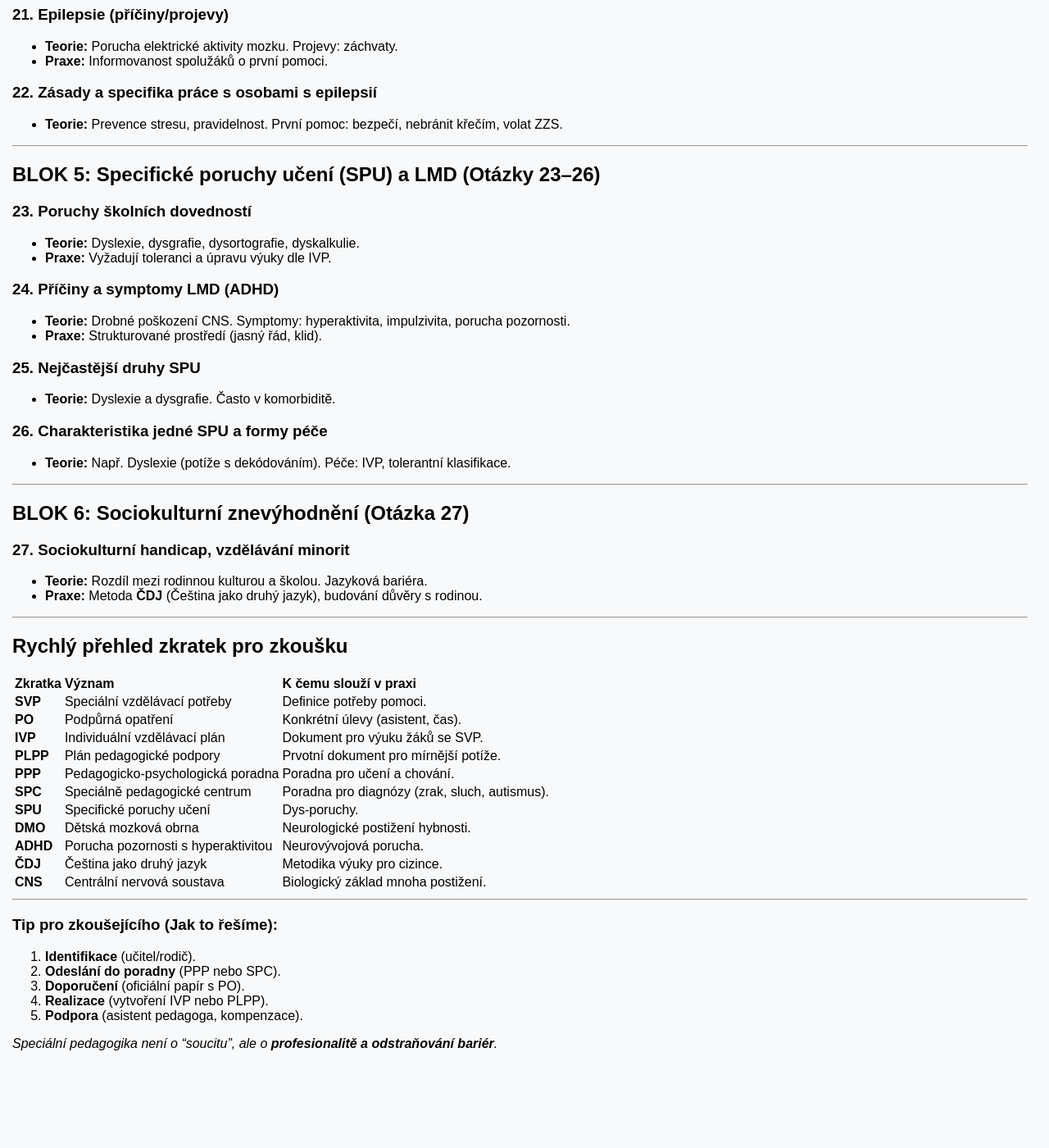
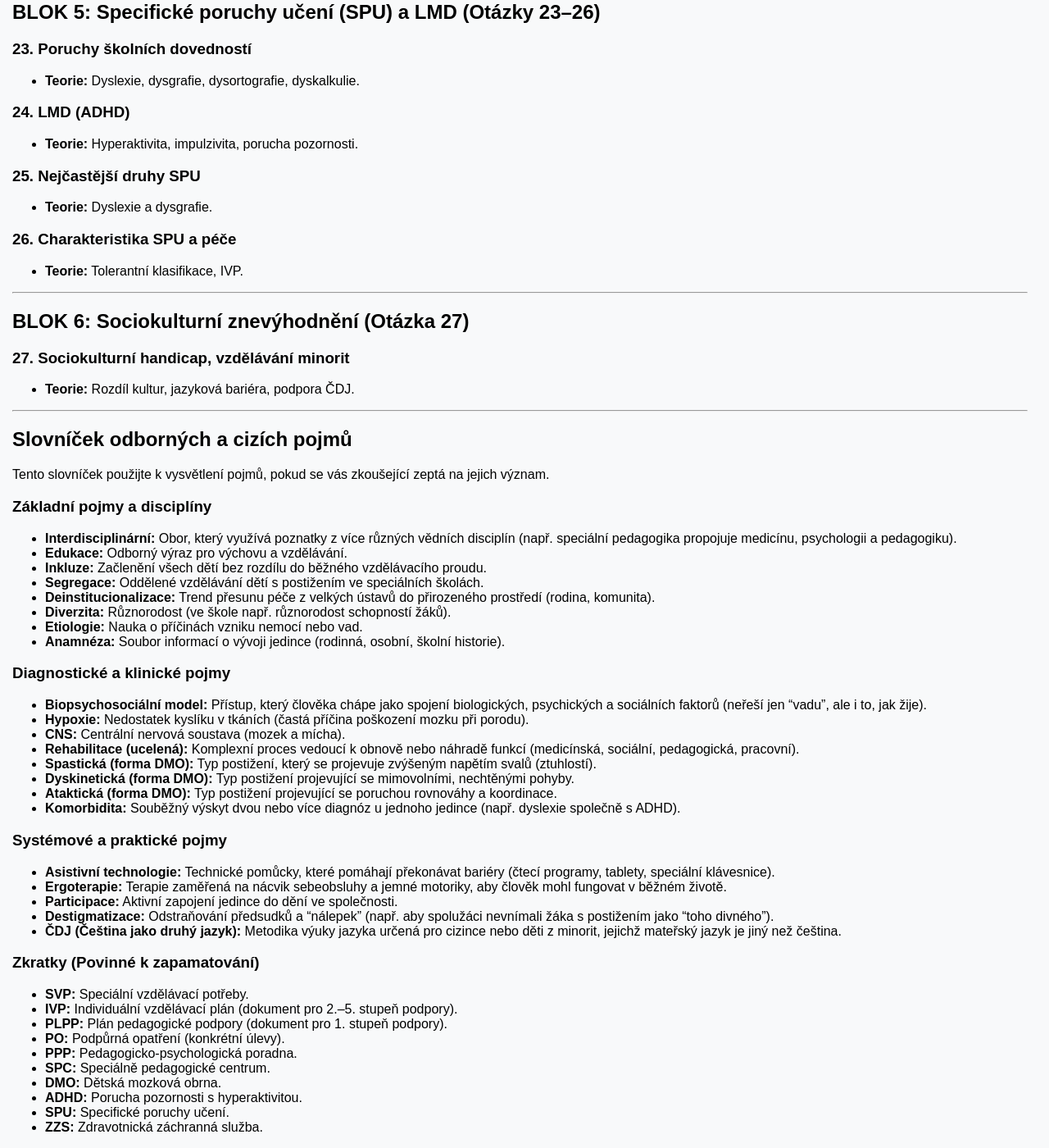
Before and after one commit to bedjan/bedjan.github.io, a Jekyll site: the page built from otazky.md, in a window 1280 px wide and 1400 px high, scrolled down 2299 px. Shown: the whole window at 82% size. Built offline with Jekyll 4.4.1, drawn with Linux system fonts in a browser that asks for light colours; our own code applies the rules of GitHub Pages for plain Markdown files; before the commit the page ends 3597 px from its top, so only the background shows below that; some of the changed text lies outside the part shown.

Commit message:
Update otazky.md

```diff
--- a/otazky.md
+++ b/otazky.md
@@ -1,104 +1,94 @@
 # Studium speciální pedagogiky – Kompletní podklady ke zkouškám
 
-Tento dokument slouží jako komplexní studijní materiál. Každý blok obsahuje teorii (pro zkoušejícího) a praktickou aplikaci (pro vaši profesní jistotu).
+Tento dokument slouží jako komplexní studijní materiál. Každý blok obsahuje teorii a praktickou aplikaci.
 
 ---
 
 ## BLOK 1: Základy a teoretická východiska (Otázky 1–6)
 
 ### 1. Jak lze vymezit speciální pedagogiku jako vědní obor?
-- **Teorie:** Vědní obor zabývající se edukací osob se **SVP** (Speciálními vzdělávacími potřebami). Je to disciplína interdisciplinární (pedagogika, psychologie, medicína, sociologie).
-- **Praxe:** Vnímám ji jako proces odstraňování bariér, které brání žákovi v naplnění jeho potenciálu.
+- **Teorie:** Vědní obor zabývající se edukací osob se **SVP**. Je to disciplína interdisciplinární.
+- **Praxe:** Proces odstraňování bariér.
 
 ### 2. Jaký je předmět a cíl speciální pedagogiky?
-- **Teorie:** Předmět = specifický výchovný proces u osob se znevýhodněním. Cíl = socializace, participace (zapojení) ve společnosti a kvalita života.
-- **Praxe:** Cílem není "norma", ale individuální maximum každého žáka.
+- **Teorie:** Předmět = specifický výchovný proces. Cíl = socializace, participace ve společnosti.
+- **Praxe:** Cílem je individuální maximum žáka.
 
 ### 3. Jaké jsou současné trendy ve speciální pedagogice?
-- **Teorie:** Inkluze (hlavní proud), deinstitucionalizace (odchod z ústavů), včasná intervence, využívání asistivních technologií.
-- **Praxe:** Diferenciace výuky – učitel musí umět přizpůsobit náročnost úkolů pro různé žáky.
+- **Teorie:** Inkluze, deinstitucionalizace, včasná intervence, asistivní technologie, biopsychosociální model.
+- **Praxe:** Diferenciace výuky – různé úkoly pro různé žáky.
 
 ### 4. Jak se mění postoje společnosti k lidem se znevýhodněním?
-- **Teorie:** Od izolace a charity k respektu k diverzitě a lidským právům. Postižení jako přirozená variabilita.
-- **Praxe:** Aktivní práce s kolektivem na destigmatizaci ("jinakost" není chyba).
+- **Teorie:** Od izolace k respektu k diverzitě a lidským právům.
+- **Praxe:** Práce s kolektivem na destigmatizaci.
 
 ### 5. Jaké je vnitřní členění speciální pedagogiky?
-- **Teorie:** Somatopedie (tělesné), Psychopedie (mentální), Logopedie (řeč), Surdopedie (sluch), Tyflopedie (zrak), Etopedie (chování).
-- **Praxe:** Nutnost propojování disciplín u kombinovaných vad.
+- **Teorie:** Somatopedie, Psychopedie, Logopedie, Surdopedie, Tyflopedie, Etopedie.
 
-### 6. Charakterizujte jednotlivé disciplíny speciální pedagogiky.
+### 6. Charakterizujte jednotlivé disciplíny.
 - **Teorie:** Každá se zaměřuje na jinou oblast handicapu.
-- **Praxe:** Znám instituce pro konkrétní vady – např. SPC (speciálně pedagogická centra) jsou experty na jednotlivé "-pedie".
 
 ---
 
 ## BLOK 2: Etiologie a diagnostika (Otázky 7–12)
 
-### 7. Jak se klasifikují handicapované osoby podle doby vzniku?
-- **Teorie:** Vrozené (prenatální, perinatální) a získané (postnatální).
-- **Praxe:** U získaných postižení (úraz) řeším psychologickou krizi ztráty.
+### 7. Klasifikace podle doby vzniku
+- **Teorie:** Vrozené a získané.
+- **Praxe:** U získaných postižení řeším krizi ztráty.
 
-### 8. Jaké faktory působí v prenatálním období?
-- **Teorie:** Genetika, infekce matky, intoxikace, RH inkompatibilita, stres.
+### 8. Prenatální faktory
+- **Teorie:** Genetika, infekce matky, intoxikace.
 
-### 9. Jaké faktory působí v perinatálním a postnatálním období?
+### 9. Perinatální a postnatální faktory
 - **Teorie:** Perinatální (hypoxie, trauma), Postnatální (meningitida, úrazy).
-- **Praxe:** U postnatálních úrazů úzce spolupracuji s rodinou na návratu do školy.
 
-### 10. Jaký je význam a poslání speciálně pedagogické diagnostiky?
-- **Teorie:** Nástroj k vytvoření plánu intervence, nikoliv nálepkování.
-- **Praxe:** Průběžná pedagogická diagnostika (pozorování, analýza výkonu).
+### 10. Diagnostika
+- **Teorie:** Nástroj k vytvoření plánu intervence.
+- **Praxe:** Průběžná pedagogická diagnostika.
 
-### 11. Uveďte přehled nejpoužívanějších diagnostických metod.
-- **Teorie:** Pozorování, rozhovor, anamnéza, analýza produktů činnosti, testy.
-- **Praxe:** Analýza produktů činnosti je nejpoužívanější – vidím strategii žáka.
+### 11. Diagnostické metody
+- **Teorie:** Pozorování, rozhovor, anamnéza, analýza produktů činnosti.
 
-### 12. Patří mezi diagnostické metody analýza písemného projevu?
-- **Teorie:** Ano, klíčová metoda. Ukazuje grafomotoriku, prostorovou orientaci a logiku.
-- **Praxe:** Objektivní posouzení např. dysgrafie (křečovité písmo, únavnost).
+### 12. Analýza písemného projevu
+- **Teorie:** Klíčová metoda (grafomotorika, prostor, pravopis).
 
 ---
 
 ## BLOK 3: Intervence, integrace a instituce (Otázky 13–18)
 
-### 13. Vysvětlete rozdíl mezi reedukací a kompenzací.
-- **Teorie:** Reedukace = cvičení oslabených funkcí. Kompenzace = náhrada funkcí.
-- **Praxe:** Dyslektik čte (reedukace), nevidomý používá hůl (kompenzace).
+### 13. Reedukace vs. kompenzace
+- **Teorie:** Reedukace (cvičení) vs. Kompenzace (náhrada).
 
-### 14. Co zahrnuje pojem ucelená (komplexní) rehabilitace?
+### 14. Ucelená rehabilitace
 - **Teorie:** Medicínská, psychologická, pedagogická a sociální složka.
 
-### 15. Jaké materiální a technické otázky jsou spojeny s integrací?
+### 15. Materiální integrace
 - **Teorie:** Bezbariérovost, software, ergonomie.
-- **Praxe:** Využívám asistivní technologie (např. čtecí programy).
 
-### 16. Jaké psychické a sociální otázky jsou spojeny s integrací?
-- **Teorie:** Přijetí kolektivem, prevence šikany, zdravé sebevědomí.
+### 16. Psychické otázky integrace
+- **Teorie:** Přijetí kolektivem, prevence šikany.
 
-### 17. Které speciálně výchovné a vzdělávací instituce existují?
-- **Teorie:** Speciální školy, běžné školy s podporou, diagnostické ústavy.
+### 17. Instituce
+- **Teorie:** Speciální školy, běžné školy s podporou.
 
-### 18. Které poradenské instituce existují? (SPC, PPP)
-- **Teorie:** **SPC** (pro handicap) a **PPP** (pro učení/chování).
-- **Praxe:** SPC mi dodá metodiku pro práci s žákem (např. IVP).
+### 18. Poradenské instituce (SPC, PPP)
+- **Teorie:** SPC (handicap), PPP (učení/chování).
 
 ---
 
 ## BLOK 4: Tělesná a neurologická postižení (Otázky 19–22)
 
 ### 19. DMO (vznik/formy)
-- **Teorie:** Poškození mozku v raném věku. Formy: spastická, dyskinetická, ataktická.
+- **Teorie:** Spastická, dyskinetická, ataktická.
 
 ### 20. Práce s osobami s DMO
-- **Teorie:** Ergoterapie, kompenzace pohybu, polohování.
-- **Praxe:** Podpora samostatnosti, dovoluji využít PC místo rukopisu.
+- **Teorie:** Ergoterapie, podpora samostatnosti.
 
 ### 21. Epilepsie (příčiny/projevy)
-- **Teorie:** Porucha elektrické aktivity mozku. Projevy: záchvaty.
-- **Praxe:** Informovanost spolužáků o první pomoci.
+- **Teorie:** Porucha elektrické aktivity mozku.
 
-### 22. Zásady a specifika práce s osobami s epilepsií
-- **Teorie:** Prevence stresu, pravidelnost. První pomoc: bezpečí, nebránit křečím, volat ZZS.
+### 22. Zásady práce s epilepsií
+- **Teorie:** Prevence stresu, první pomoc (bezpečí, nebránit křečím).
 
 ---
 
@@ -106,51 +96,64 @@ Tento dokument slouží jako komplexní studijní materiál. Každý blok obsahu
 
 ### 23. Poruchy školních dovedností
 - **Teorie:** Dyslexie, dysgrafie, dysortografie, dyskalkulie.
-- **Praxe:** Vyžadují toleranci a úpravu výuky dle IVP.
 
-### 24. Příčiny a symptomy LMD (ADHD)
-- **Teorie:** Drobné poškození CNS. Symptomy: hyperaktivita, impulzivita, porucha pozornosti.
-- **Praxe:** Strukturované prostředí (jasný řád, klid).
+### 24. LMD (ADHD)
+- **Teorie:** Hyperaktivita, impulzivita, porucha pozornosti.
 
 ### 25. Nejčastější druhy SPU
-- **Teorie:** Dyslexie a dysgrafie. Často v komorbiditě.
+- **Teorie:** Dyslexie a dysgrafie.
 
-### 26. Charakteristika jedné SPU a formy péče
-- **Teorie:** Např. Dyslexie (potíže s dekódováním). Péče: IVP, tolerantní klasifikace.
+### 26. Charakteristika SPU a péče
+- **Teorie:** Tolerantní klasifikace, IVP.
 
 ---
 
 ## BLOK 6: Sociokulturní znevýhodnění (Otázka 27)
 
 ### 27. Sociokulturní handicap, vzdělávání minorit
-- **Teorie:** Rozdíl mezi rodinnou kulturou a školou. Jazyková bariéra.
-- **Praxe:** Metoda **ČDJ** (Čeština jako druhý jazyk), budování důvěry s rodinou.
+- **Teorie:** Rozdíl kultur, jazyková bariéra, podpora ČDJ.
 
 ---
 
-## Rychlý přehled zkratek pro zkoušku
+## Slovníček odborných a cizích pojmů
 
-| Zkratka | Význam | K čemu slouží v praxi |
-| :--- | :--- | :--- |
-| **SVP** | Speciální vzdělávací potřeby | Definice potřeby pomoci. |
-| **PO** | Podpůrná opatření | Konkrétní úlevy (asistent, čas). |
-| **IVP** | Individuální vzdělávací plán | Dokument pro výuku žáků se SVP. |
-| **PLPP** | Plán pedagogické podpory | Prvotní dokument pro mírnější potíže. |
-| **PPP** | Pedagogicko-psychologická poradna | Poradna pro učení a chování. |
-| **SPC** | Speciálně pedagogické centrum | Poradna pro diagnózy (zrak, sluch, autismus). |
-| **SPU** | Specifické poruchy učení | Dys-poruchy. |
-| **DMO** | Dětská mozková obrna | Neurologické postižení hybnosti. |
-| **ADHD** | Porucha pozornosti s hyperaktivitou | Neurovývojová porucha. |
-| **ČDJ** | Čeština jako druhý jazyk | Metodika výuky pro cizince. |
-| **CNS** | Centrální nervová soustava | Biologický základ mnoha postižení. |
+Tento slovníček použijte k vysvětlení pojmů, pokud se vás zkoušející zeptá na jejich význam.
 
----
+### Základní pojmy a disciplíny
+*   **Interdisciplinární:** Obor, který využívá poznatky z více různých vědních disciplín (např. speciální pedagogika propojuje medicínu, psychologii a pedagogiku).
+*   **Edukace:** Odborný výraz pro výchovu a vzdělávání.
+*   **Inkluze:** Začlenění všech dětí bez rozdílu do běžného vzdělávacího proudu.
+*   **Segregace:** Oddělené vzdělávání dětí s postižením ve speciálních školách.
+*   **Deinstitucionalizace:** Trend přesunu péče z velkých ústavů do přirozeného prostředí (rodina, komunita).
+*   **Diverzita:** Různorodost (ve škole např. různorodost schopností žáků).
+*   **Etiologie:** Nauka o příčinách vzniku nemocí nebo vad.
+*   **Anamnéza:** Soubor informací o vývoji jedince (rodinná, osobní, školní historie).
 
-### Tip pro zkoušejícího (Jak to řešíme):
-1. **Identifikace** (učitel/rodič).
-2. **Odeslání do poradny** (PPP nebo SPC).
-3. **Doporučení** (oficiální papír s PO).
-4. **Realizace** (vytvoření IVP nebo PLPP).
-5. **Podpora** (asistent pedagoga, kompenzace).
+### Diagnostické a klinické pojmy
+*   **Biopsychosociální model:** Přístup, který člověka chápe jako spojení biologických, psychických a sociálních faktorů (neřeší jen "vadu", ale i to, jak žije).
+*   **Hypoxie:** Nedostatek kyslíku v tkáních (častá příčina poškození mozku při porodu).
+*   **CNS:** Centrální nervová soustava (mozek a mícha).
+*   **Rehabilitace (ucelená):** Komplexní proces vedoucí k obnově nebo náhradě funkcí (medicínská, sociální, pedagogická, pracovní).
+*   **Spastická (forma DMO):** Typ postižení, který se projevuje zvýšeným napětím svalů (ztuhlostí).
+*   **Dyskinetická (forma DMO):** Typ postižení projevující se mimovolními, nechtěnými pohyby.
+*   **Ataktická (forma DMO):** Typ postižení projevující se poruchou rovnováhy a koordinace.
+*   **Komorbidita:** Souběžný výskyt dvou nebo více diagnóz u jednoho jedince (např. dyslexie společně s ADHD).
 
-*Speciální pedagogika není o "soucitu", ale o **profesionalitě a odstraňování bariér**.*
+### Systémové a praktické pojmy
+*   **Asistivní technologie:** Technické pomůcky, které pomáhají překonávat bariéry (čtecí programy, tablety, speciální klávesnice).
+*   **Ergoterapie:** Terapie zaměřená na nácvik sebeobsluhy a jemné motoriky, aby člověk mohl fungovat v běžném životě.
+*   **Participace:** Aktivní zapojení jedince do dění ve společnosti.
+*   **Destigmatizace:** Odstraňování předsudků a "nálepek" (např. aby spolužáci nevnímali žáka s postižením jako "toho divného").
+*   **ČDJ (Čeština jako druhý jazyk):** Metodika výuky jazyka určená pro cizince nebo děti z minorit, jejichž mateřský jazyk je jiný než čeština.
+
+### Zkratky (Povinné k zapamatování)
+*   **SVP:** Speciální vzdělávací potřeby.
+*   **IVP:** Individuální vzdělávací plán (dokument pro 2.–5. stupeň podpory).
+*   **PLPP:** Plán pedagogické podpory (dokument pro 1. stupeň podpory).
+*   **PO:** Podpůrná opatření (konkrétní úlevy).
+*   **PPP:** Pedagogicko-psychologická poradna.
+*   **SPC:** Speciálně pedagogické centrum.
+*   **DMO:** Dětská mozková obrna.
+*   **ADHD:** Porucha pozornosti s hyperaktivitou.
+*   **SPU:** Specifické poruchy učení.
+*   **ZZS:** Zdravotnická záchranná služba.
```
